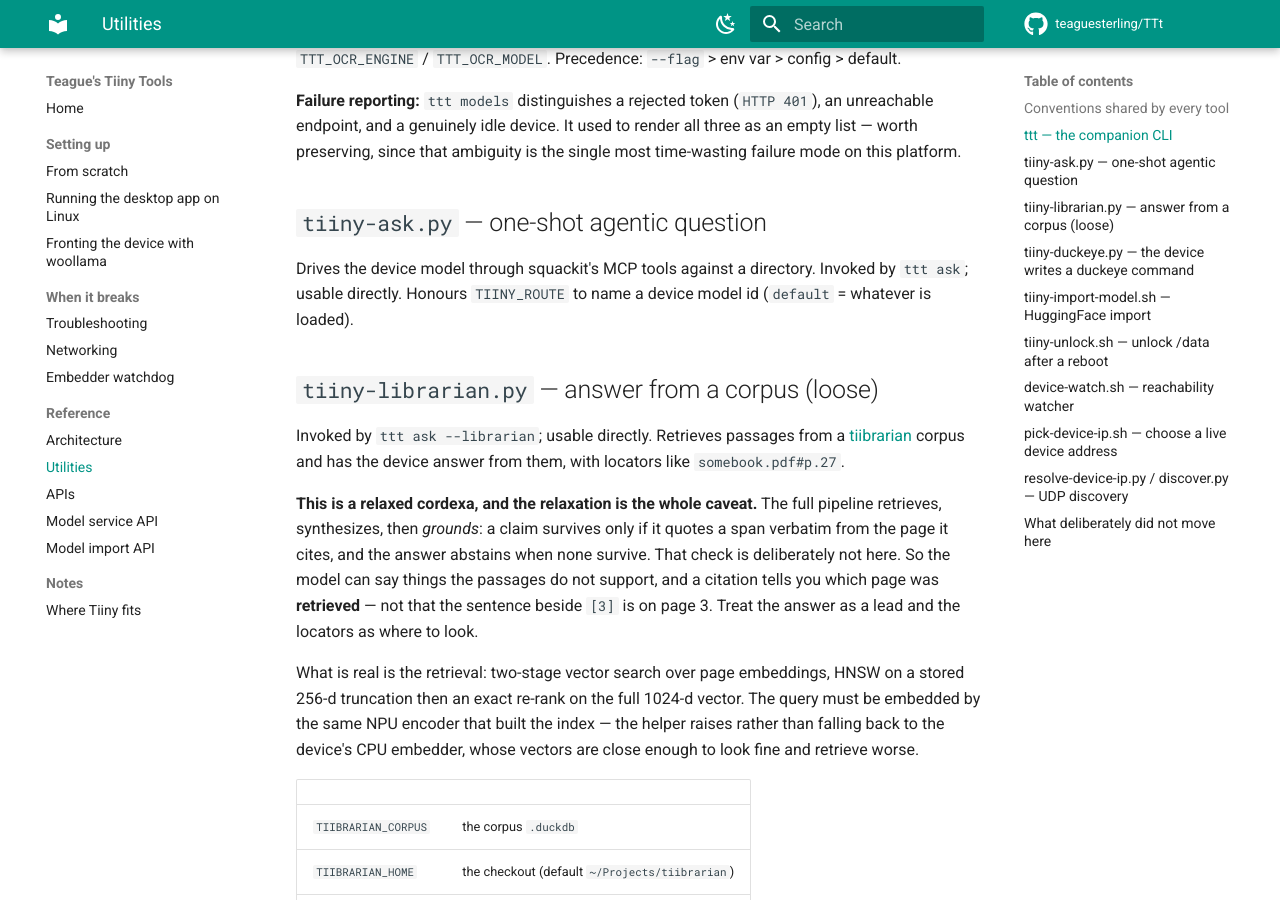
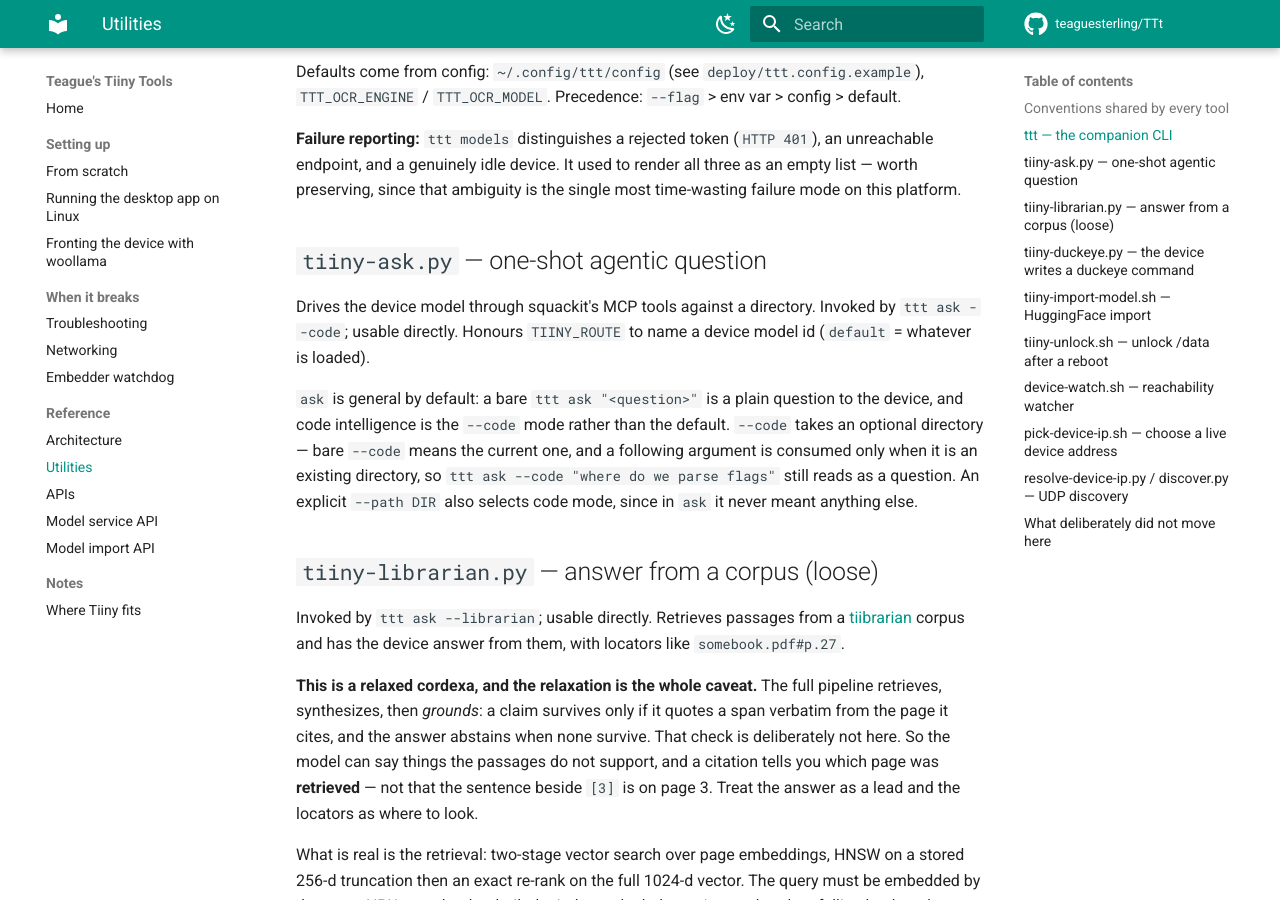
Before and after one commit to teaguesterling/TTt, an MkDocs documentation site: the page built from docs/utilities.md, in a window 1280 px wide and 900 px high, scrolled down 3978 px. Built offline with MkDocs 1.6.1 and Material for MkDocs 9.7.7, drawn with Linux system fonts in a browser that asks for light colours; comment, search, counter and statistics services are not loaded; some of the changed text lies outside the part shown.

Commit message:
ttt ask: general by default, code as a mode
`ask` was code-intelligence with a --path; it is now the front door for three
kinds of question and the plain one is the default:

  ttt ask "<question>"                 the device answers directly
  ttt ask --code [DIR] "<question>"    squackit's MCP tools over a directory
  ttt ask --librarian "<question>"     retrieval over a tiibrarian corpus

--code takes an OPTIONAL directory: requiring one taxes the common case, so a
following argument is consumed only when it is an existing directory. That
keeps `ttt ask --code "where do we parse flags"` reading as a question. An
explicit --path still selects code mode, since in `ask` it never meant
anything else, so existing invocations do not silently become general
questions.

device_chat() is the one chat round trip, shared by `prompt` and a general
`ask`, rather than a second copy of the request for the 502 hint and the
timeout to drift apart. It also closes a latent bug that predates this change:
the old prompt read message.content and printed it, so a thinking model that
spent its whole budget in reasoning_content returned content="" with
finish_reason "length" and `ttt prompt` printed a blank line and exited 0 --
an empty answer shaped exactly like a successful one. It now sends
thinking-off (both spellings the device has honoured) and, if content is still
empty, says which case it was instead of printing nothing.

Verified against the device: bash -n, the usage block, a general ask, prompt
through the helper, the --template path examples/voice-code-query.sh depends
on, and mkdocs --strict.

Known, pre-existing, not from this change: `--code` fails on a host with no
venv beside the script, because tiiny-ask.py hardcodes HERE/.venv/bin/squackit
and raises a fastmcp traceback rather than saying so. The same missing venv is
why librarian_py has to probe for an interpreter with duckdb.

Co-Authored-By: Claude Opus 5 <noreply@anthropic.com>
Claude-Session: https://claude.ai/code/session_01MNbD4t3EqzQuXXoVZApnHu

````diff
--- a/docs/utilities.md
+++ b/docs/utilities.md
@@ -39,7 +39,9 @@ The main entry point. Offloads real work to the device instead of spending
 cloud tokens.
 
 ```
-ttt ask    "<question>" [--path DIR] [--smart]   agentic code-intelligence
+ttt ask    "<question>" [--smart]                ask the device (general; default)
+ttt ask    --code [DIR] "<question>"             agentic code-intelligence
+ttt ask    --librarian "<question>" [--raw]      answer from a tiibrarian corpus
 ttt do     "<intent>"   [--path DIR]             sandboxed file task via lackpy
 ttt code   "<prompt>"   [--smart]                direct coding via woollama
 ttt review <file>       [--smart]                first-pass code review
@@ -189,8 +191,16 @@ single most time-wasting failure mode on this platform.
 ## `tiiny-ask.py` — one-shot agentic question
 
 Drives the device model through squackit's MCP tools against a directory.
-Invoked by `ttt ask`; usable directly. Honours `TIINY_ROUTE` to name a device
-model id (`default` = whatever is loaded).
+Invoked by `ttt ask --code`; usable directly. Honours `TIINY_ROUTE` to name a
+device model id (`default` = whatever is loaded).
+
+`ask` is general by default: a bare `ttt ask "<question>"` is a plain question
+to the device, and code intelligence is the `--code` mode rather than the
+default. `--code` takes an optional directory — bare `--code` means the current
+one, and a following argument is consumed only when it is an existing
+directory, so `ttt ask --code "where do we parse flags"` still reads as a
+question. An explicit `--path DIR` also selects code mode, since in `ask` it
+never meant anything else.
 
 ## `tiiny-librarian.py` — answer from a corpus (loose)
 
````
Also changed, not shown: README.md (+2 -1 lines), docs/index.md (+2 -1 lines), 1 other file.
